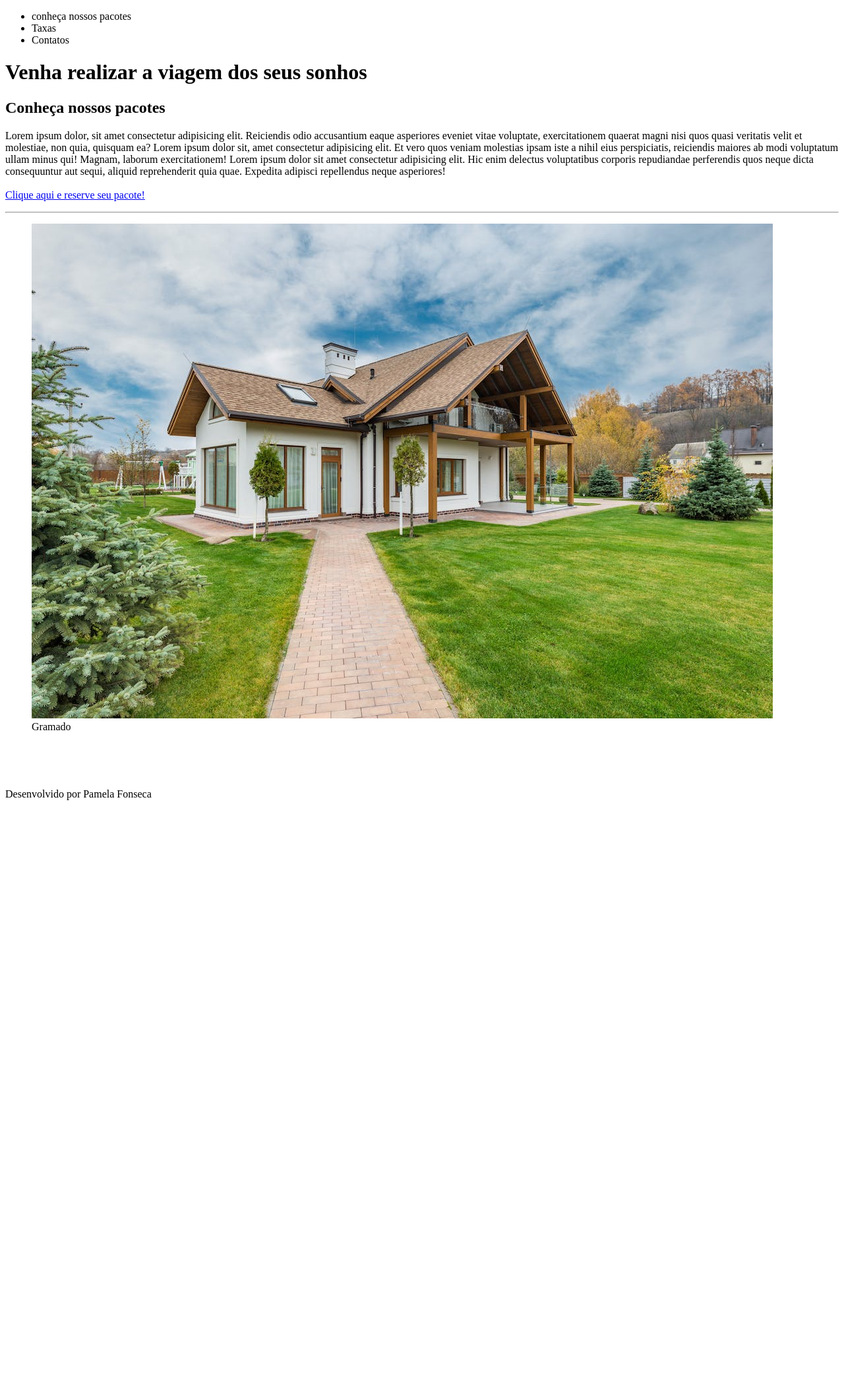
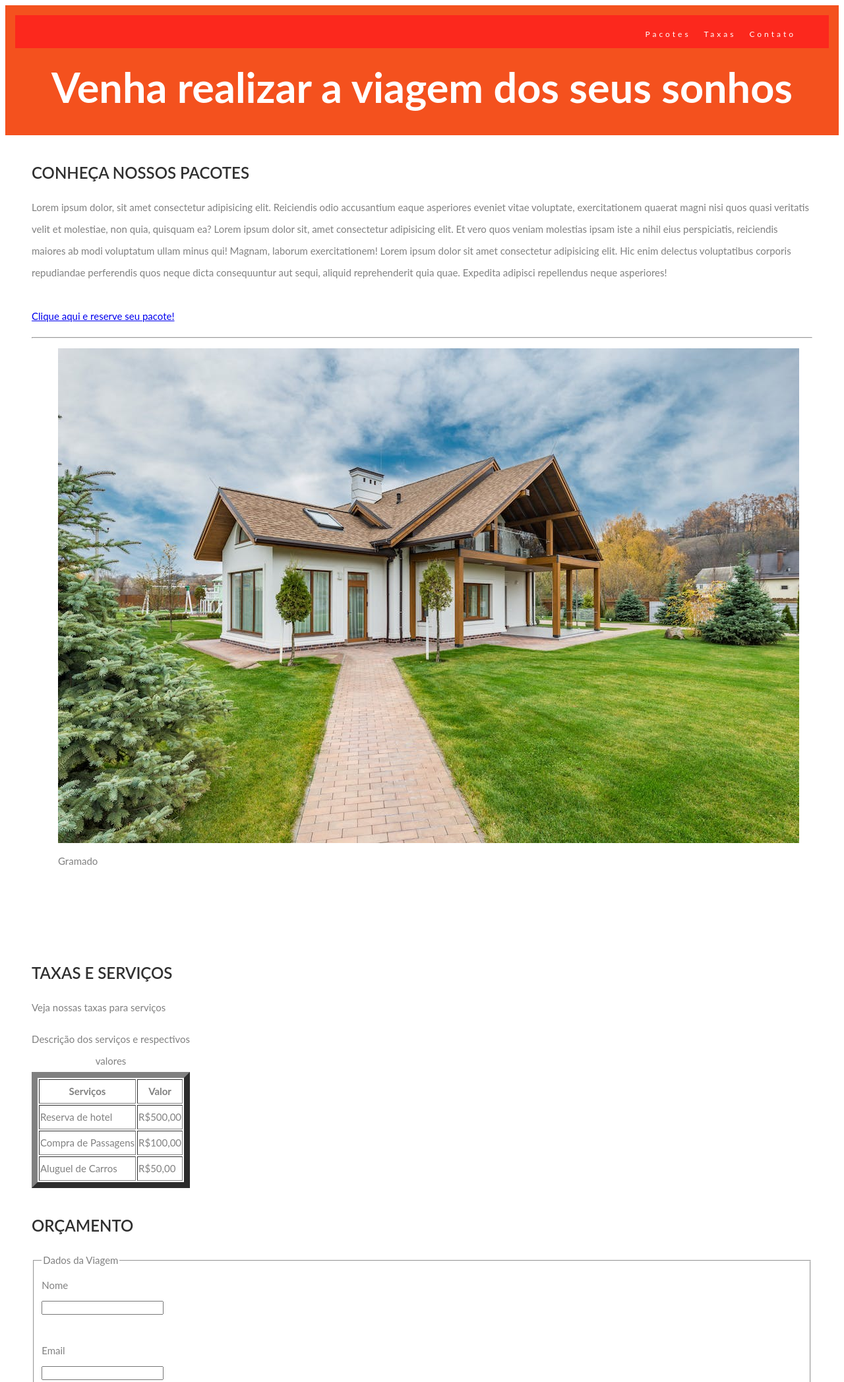
Before and after one commit to fonsecapamela/Descomplica, a plain HTML site: page index.html in a window 1280 px wide. Shown: the top 2095 px of the page at 66% size. Before the commit the page ends 1229 px from the top, so only its background shows below. Drawn offline with Linux system fonts and the light colour scheme.

Commit message:
Atividade de produção de formulário.

```diff
--- a/index.html
+++ b/index.html
@@ -4,14 +4,16 @@
     <meta charset="UTF-8">
     <meta name="viewport" content="width=device-width, initial-scale=1.0">
     <title>A viagem dos sonhos</title>
+    <link rel="stylesheet" href="style.css">
 </head>
 <body>
     <header>
         <nav>
             <ul>
-                <li>conheça nossos pacotes</li>
-                <li>Taxas</li>
-                <li>Contatos</li>
+
+                    <li><a href="#" target="_blank">Pacotes</a></li>
+                    <li><a href="#"target="_blank">Taxas</a></li>
+                    <li><a href="#"target="_blank">Contato</a></li>
             </ul>
         </nav>
         <h1>Venha realizar a viagem dos seus sonhos</h1>
@@ -39,6 +41,55 @@
 
     </section>
 
+    <section>
+        <h2>Taxas e Serviços</h2>
+        <p>Veja nossas taxas para serviços</p>
+        <table border="9">
+            <caption>Descrição dos serviços e respectivos valores</caption>
+            <thead>
+                <tr>
+                    <th>Serviços</th>
+                    <th>Valor</th>
+                </tr>
+            </thead>
+            <tbody>
+                <tr>
+                    <td>Reserva de hotel</td>
+                    <td>R$500,00</td>
+                </tr>
+                <tr>
+                    <td>Compra de Passagens</td>
+                    <td>R$100,00</td>
+                </tr>
+                <tr>
+                    <td>Aluguel de Carros</td>
+                    <td>R$50,00</td>
+                </tr>
+            </tbody>
+        </table>
+    </section>
+
+    <section>
+        <h2>Orçamento</h2>
+      <form action="/action_page.php" target="_blank" method="get">
+        <fieldset>
+        <legend>Dados da Viagem</legend>
+            <label for="name">Nome</label><br>
+            <input type="text" name="Nome"> <br>
+            <br>
+            <label for="email">Email</label><br>
+            <input type="email" name="email">
+            <br>
+
+            <br><label for="Comentário">Comentário</label><br>
+            <textarea name="Comentário" id="Comentário" cols="30" rows="5"></textarea>
+        </fieldset>
+     </form>
+
+
+
+    </section>
+
     <footer>
         <p>Desenvolvido por Pamela Fonseca</p>
     </footer>
--- /dev/null
+++ b/style.css
@@ -0,0 +1,62 @@
+@charset UTF-8;
+
+body{
+    font-weight: 400;
+    font-family: Lato, Helvetica, sans-serif;
+    font-size: 15px;
+    line-height: 2.2em;
+    color: #818181;
+}
+
+header{
+    background-color: #f4511e;
+    margin: 0px;
+    padding: 15px;
+}
+
+section, footer{
+    margin: 40px;
+}
+
+h1{
+    font-size: 63px;
+    color: white;
+    text-align: center;
+
+}
+
+h2{
+    font-size: 24px;
+    text-transform: uppercase;
+    color: #303030;
+    font-weight: 600;
+}
+
+nav li{
+    float: left;
+
+}
+
+nav ul{
+    float: right;
+    list-style: none;
+}
+
+nav li a{
+    padding: 10px;
+    color: white;
+    text-decoration: none;
+}
+
+nav{
+    font-size: 12px;
+    letter-spacing: 4px;
+    height: 50px;
+    background-color: #ff1d1dc5;
+    padding-right: 40px;
+
+}
+
+footer{
+    text-align: center;
+}
```
Also changed, not shown: reserva.html (+18 -0 lines).
